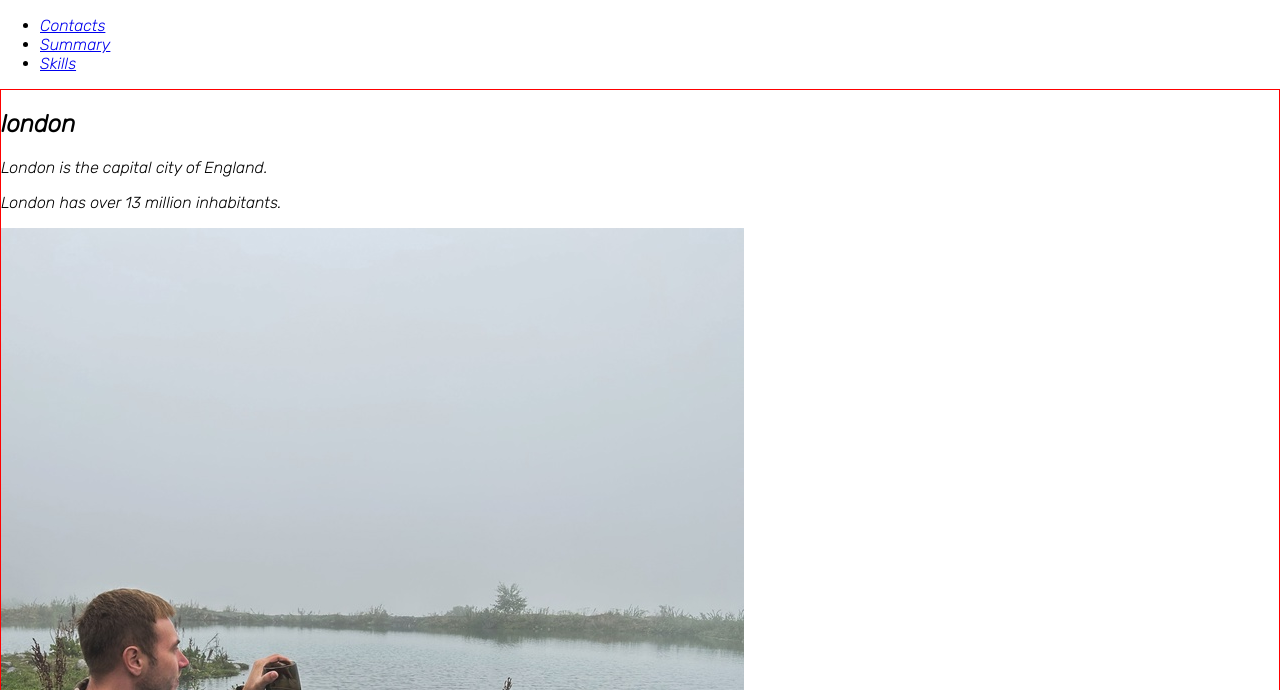
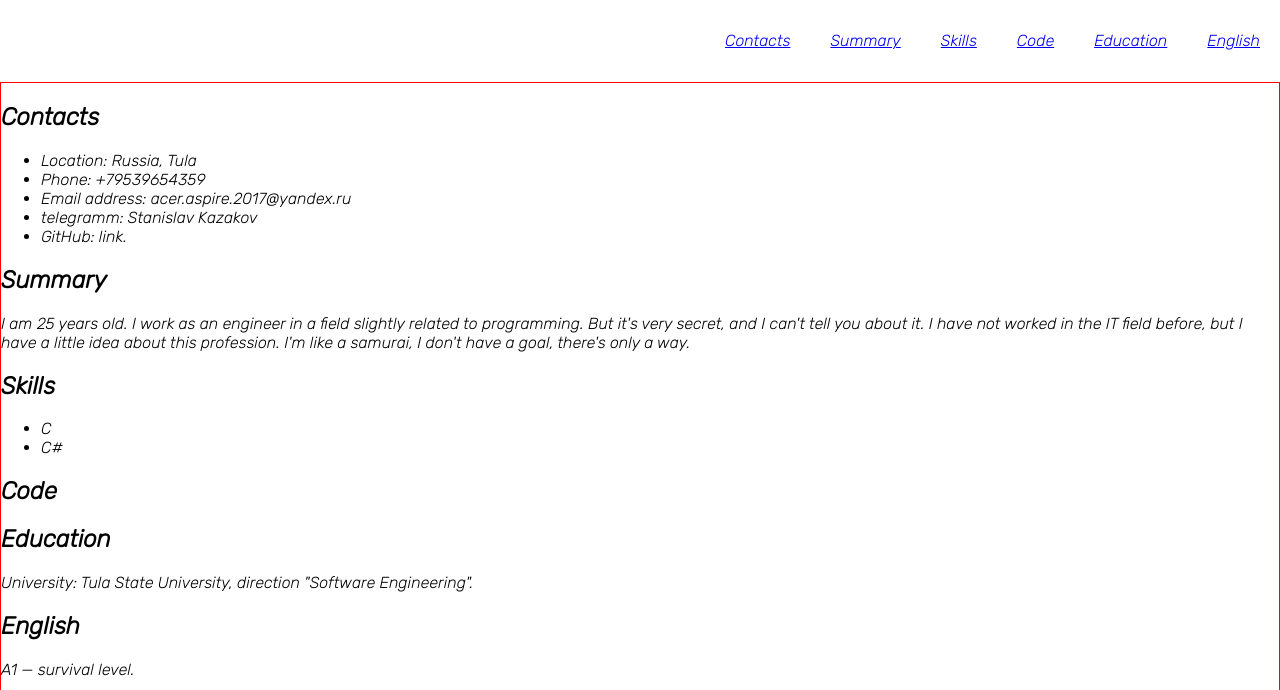
Before and after one commit to Koslour/rsschool-cv, a plain HTML site: page index.html in a window 1280 px wide. Shown: the top 690 px of the page. Drawn offline with Linux system fonts and the light colour scheme.

Commit message:
feat: added headlines

```diff
--- a/index.html
+++ b/index.html
@@ -16,7 +16,10 @@
                 <ul class="nav-list">
                     <li class="nav-item"><a href="#contacts" class="nav-link">Contacts</a></li>
                     <li class="nav-item"><a href="#summary" class="nav-link">Summary</a></li>
-                    <li class="nav-item"><a href="skills" class="nav-link">Skills</a></li>
+                    <li class="nav-item"><a href="#skills" class="nav-link">Skills</a></li>
+                    <li class="nav-item"><a href="#code" class="nav-link">Code</a></li>
+                    <li class="nav-item"><a href="#education" class="nav-link">Education</a></li>
+                    <li class="nav-item"><a href="#english" class="nav-link">English</a></li>
                 </ul>
             </div>
         </nav>
@@ -24,11 +27,35 @@
     <!-- Центр -->
     <main class="main_t">
         <div class="container">
-            <h2>london</h2>
-            <p>London is the capital city of England.</p>
-            <p>London has over 13 million inhabitants.</p>
-            <img src="./assets/img/Photo.jpg" alt="my photo" />
-    </div>
+            <h2 id="contacts">Contacts</h2>
+            <ul>
+                <li>Location: Russia, Tula</li>
+                <li>Phone: +79539654359</li>
+                <li>Email address: acer.aspire.2017@yandex.ru</li>
+                <li>telegramm: Stanislav Kazakov</li>
+                <li>GitHub: link.</li>
+            </ul>
+            <!-- <img src="./assets/img/Photo.jpg" alt="my photo" />   -->
+            <h2 id="summary">Summary</h2>
+            <p>
+                I am 25 years old. I work as an engineer in a field slightly related to programming. But it's very secret, and I can't tell you about it. I have not worked in the IT field before, but I have a little idea about this profession. I'm like a samurai, I don't have a goal, there's only a way.
+            </p>
+            <h2 id="skills">Skills</h2>
+            <ul>
+                <li>C</li>
+                <li>C#</li>
+            </ul>
+            <h2 id="code">Code</h2>
+            <p>
+
+            </p>
+            <h2 id="education">Education</h2>
+            <p>
+                University: Tula State University, direction "Software Engineering".
+            </p>
+            <h2 id="english">English</h2>
+            <p>A1 — survival level.</p>
+        </div>
     </main>
     <!-- Низ -->
     <div class="container">
--- a/style.css
+++ b/style.css
@@ -46,3 +46,18 @@ body{                                           /*Свойства body */
     max-width: 1440px;
     margin: 0 auto;
 }
+.nav-list{
+    display: flex;
+    justify-content: flex-end;
+    align-items: center;
+}
+html{                                       /*Плавная прокрутка*/
+    scroll-behavior: smooth;
+}
+.nav-list {                                 /*Убираем стандартные маркеры*/
+    list-style: none;
+}
+.nav-link {                                 /*Добавляем отступы между элементами списка*/
+    padding: 0 20px;
+    line-height: 50px;
+  }
```
